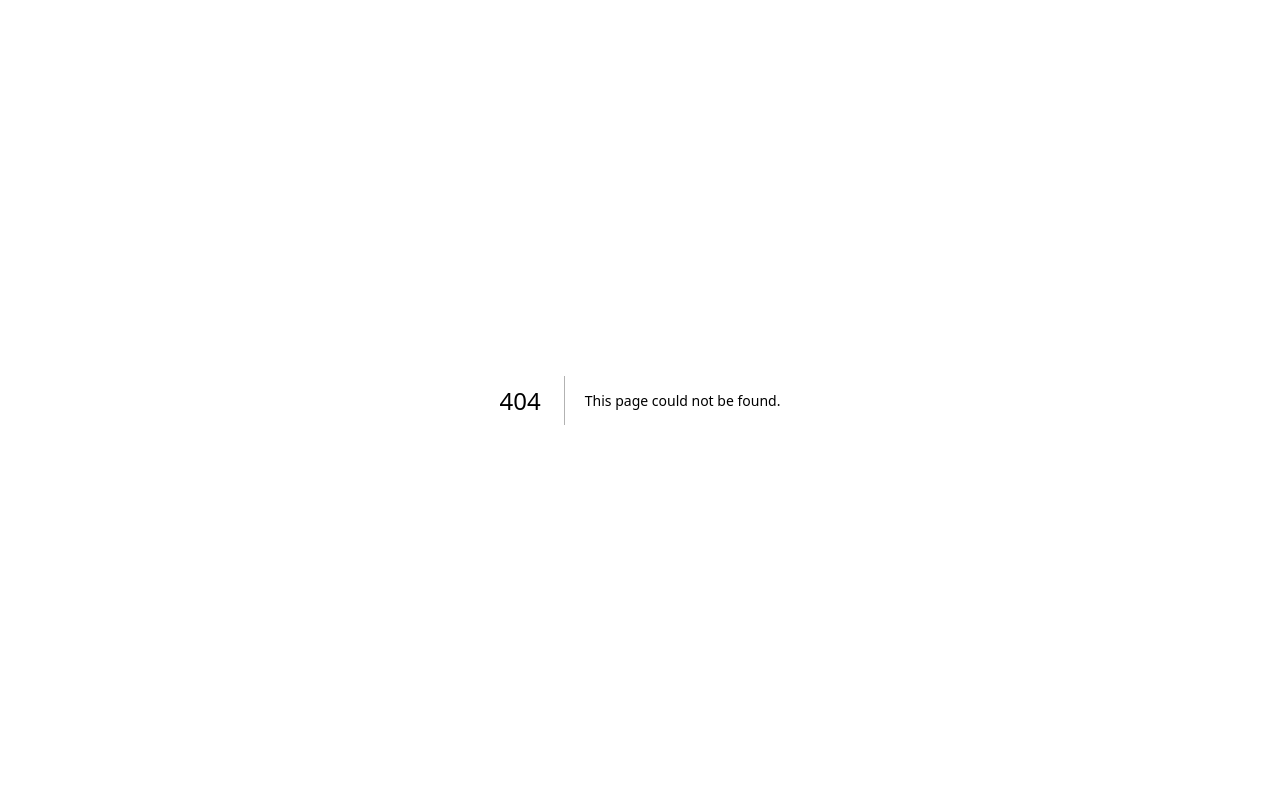
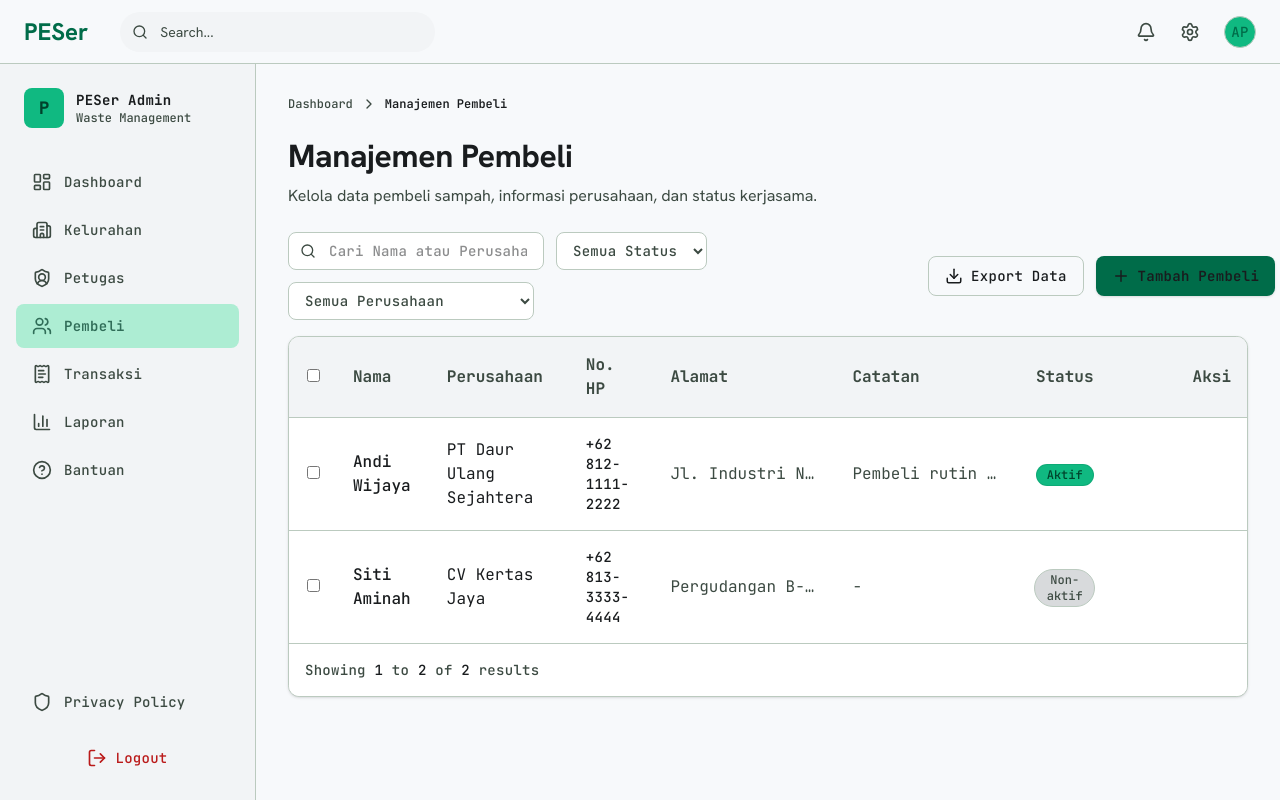
Before and after one commit to PESer-Bacukiki-Barat/PESer, a Next.js app: page /admin/pembeli in a window 1280 px wide. Before the commit this address had no page. Built offline with nearby package versions, Linux system fonts and the light colour scheme.

Commit message:
feat: pembeli view

```diff
--- /dev/null
+++ b/src/app/admin/pembeli/page.tsx
@@ -0,0 +1,59 @@
+import type { Metadata } from "next";
+import { ChevronRight } from "lucide-react";
+
+import { PembeliTable, type Pembeli } from "@/components/admin/pembeli-table";
+
+export const metadata: Metadata = {
+  title: "Manajemen Pembeli",
+};
+
+const PEMBELI: Pembeli[] = [
+  {
+    id: "P-001",
+    nama: "Andi Wijaya",
+    perusahaan: "PT Daur Ulang Sejahtera",
+    noHp: "+62 812-1111-2222",
+    alamat: "Jl. Industri No. 5",
+    catatan: "Pembeli rutin plastik",
+    status: "Aktif",
+  },
+  {
+    id: "P-002",
+    nama: "Siti Aminah",
+    perusahaan: "CV Kertas Jaya",
+    noHp: "+62 813-3333-4444",
+    alamat: "Pergudangan B-12",
+    catatan: "-",
+    status: "Non-aktif",
+  },
+];
+
+export default function PembeliPage() {
+  return (
+    <>
+      {/* Breadcrumbs */}
+      <nav
+        aria-label="Breadcrumb"
+        className="flex items-center gap-2 text-on-surface-variant font-label-sm text-label-sm mb-6"
+      >
+        <a className="hover:text-primary transition-colors" href="/admin">
+          Dashboard
+        </a>
+        <ChevronRight className="size-4" />
+        <span className="text-on-surface font-semibold">Manajemen Pembeli</span>
+      </nav>
+
+      {/* Header */}
+      <div className="mb-6">
+        <h1 className="font-headline-lg-mobile md:font-headline-lg text-headline-lg-mobile md:text-headline-lg text-on-surface mb-2">
+          Manajemen Pembeli
+        </h1>
+        <p className="font-body-md text-body-md text-on-surface-variant max-w-2xl">
+          Kelola data pembeli sampah, informasi perusahaan, dan status kerjasama.
+        </p>
+      </div>
+
+      <PembeliTable pembelis={PEMBELI} />
+    </>
+  );
+}
--- a/src/components/admin/admin-nav.tsx
+++ b/src/components/admin/admin-nav.tsx
@@ -9,6 +9,7 @@ import {
   LayoutDashboard,
   ReceiptText,
   ShieldUser,
+  Users,
   type LucideIcon,
 } from "lucide-react";
 
@@ -18,6 +19,7 @@ const NAV_ITEMS: { href: string; label: string; icon: LucideIcon }[] = [
   { href: "/admin", label: "Dashboard", icon: LayoutDashboard },
   { href: "/admin/kelurahan", label: "Kelurahan", icon: Building2 },
   { href: "/admin/petugas", label: "Petugas", icon: ShieldUser },
+  { href: "/admin/pembeli", label: "Pembeli", icon: Users },
   { href: "/admin/transaksi", label: "Transaksi", icon: ReceiptText },
   { href: "/admin/laporan", label: "Laporan", icon: BarChart3 },
   { href: "/admin/bantuan", label: "Bantuan", icon: HelpCircle },
--- /dev/null
+++ b/src/components/admin/pembeli-table.tsx
@@ -0,0 +1,168 @@
+"use client";
+
+import { Download, Eye, Pencil, Plus, Trash2 } from "lucide-react";
+
+import { DataTable, type Column } from "@/components/ui/data-table";
+
+export type PembeliStatus = "Aktif" | "Non-aktif";
+
+export type Pembeli = {
+  id: string;
+  nama: string;
+  perusahaan: string;
+  noHp: string;
+  alamat: string;
+  catatan: string;
+  status: PembeliStatus;
+};
+
+const STATUS_STYLES: Record<PembeliStatus, string> = {
+  Aktif: "bg-primary-container text-on-primary-container border border-primary/20",
+  "Non-aktif": "bg-surface-dim text-on-surface-variant border border-outline-variant",
+};
+
+export const PERUSAHAAN = [
+  { value: "PT Daur Ulang Sejahtera", label: "PT Daur Ulang Sejahtera" },
+  { value: "CV Kertas Jaya", label: "CV Kertas Jaya" },
+];
+
+const columns: Column<Pembeli>[] = [
+  {
+    id: "nama",
+    header: "Nama",
+    cell: (p) => <p className="font-medium text-on-surface">{p.nama}</p>,
+  },
+  {
+    id: "perusahaan",
+    header: "Perusahaan",
+    cell: (p) => <p className="text-on-surface">{p.perusahaan}</p>,
+  },
+  {
+    id: "noHp",
+    header: "No. HP",
+    cell: (p) => <p className="font-label-md text-label-md text-on-surface">{p.noHp}</p>,
+  },
+  {
+    id: "alamat",
+    header: "Alamat",
+    className: "hidden lg:table-cell",
+    cell: (p) => (
+      <p className="text-on-surface-variant truncate max-w-[150px]">{p.alamat}</p>
+    ),
+  },
+  {
+    id: "catatan",
+    header: "Catatan",
+    className: "hidden xl:table-cell",
+    cell: (p) => (
+      <p className="text-on-surface-variant truncate max-w-[150px]" title={p.catatan}>
+        {p.catatan}
+      </p>
+    ),
+  },
+  {
+    id: "status",
+    header: "Status",
+    align: "center",
+    cell: (p) => (
+      <span
+        className={`inline-flex items-center px-2.5 py-0.5 rounded-full text-xs font-medium ${STATUS_STYLES[p.status]}`}
+      >
+        {p.status}
+      </span>
+    ),
+  },
+];
+
+export function PembeliTable({
+  pembelis,
+  onAdd,
+  onEdit,
+  onDelete,
+  onView,
+  onExport,
+  onSelectedChange,
+}: {
+  pembelis: Pembeli[];
+  onAdd?: () => void;
+  onEdit?: (p: Pembeli) => void;
+  onDelete?: (p: Pembeli) => void;
+  onView?: (p: Pembeli) => void;
+  onExport?: () => void;
+  onSelectedChange?: (ids: string[]) => void;
+}) {
+  return (
+    <DataTable
+      data={pembelis}
+      columns={columns}
+      getRowId={(p) => p.id}
+      searchKeys={["nama", "perusahaan"]}
+      searchPlaceholder="Cari Nama atau Perusahaan..."
+      filters={[
+        {
+          id: "status",
+          placeholder: "Semua Status",
+          options: [
+            { value: "Aktif", label: "Aktif" },
+            { value: "Non-aktif", label: "Non-aktif" },
+          ],
+          matches: (p, value) => p.status === value,
+        },
+        {
+          id: "perusahaan",
+          placeholder: "Semua Perusahaan",
+          options: PERUSAHAAN,
+          matches: (p, value) => p.perusahaan === value,
+        },
+      ]}
+      selectable
+      pageSize={10}
+      onSelectedChange={onSelectedChange}
+      toolbarActions={
+        <>
+          <button
+            type="button"
+            onClick={onExport}
+            className="flex-1 sm:flex-none flex items-center justify-center gap-2 h-10 px-4 rounded-lg border border-outline-variant bg-surface text-on-surface hover:bg-surface-container-low transition-colors font-label-md text-label-md font-medium"
+          >
+            <Download className="size-[18px]" />
+            <span className="hidden sm:inline">Export Data</span>
+          </button>
+          <button
+            type="button"
+            onClick={onAdd}
+            className="flex-1 sm:flex-none flex items-center justify-center gap-2 h-10 px-4 rounded-lg bg-primary text-on-primary hover:bg-primary-fixed-variant transition-colors shadow-sm font-label-md text-label-md font-semibold"
+          >
+            <Plus className="size-[18px]" />
+            <span className="hidden sm:inline">Tambah Pembeli</span>
+          </button>
+        </>
+      }
+      actions={() => [
+        {
+          label: "Lihat Detail",
+          icon: Eye,
+          className: "hover:text-primary",
+          onClick: (p) => onView?.(p),
+        },
+        {
+          label: "Edit",
+          icon: Pencil,
+          className: "hover:text-primary",
+          onClick: (p) => onEdit?.(p),
+        },
+        {
+          label: "Hapus",
+          icon: Trash2,
+          className: "hover:text-error hover:bg-error-container",
+          onClick: (p) => onDelete?.(p),
+        },
+      ]}
+      emptyState={
+        <p className="text-center text-on-surface-variant">
+          Tidak ada pembeli ditemukan.
+        </p>
+      }
+    />
+  );
+}
```
